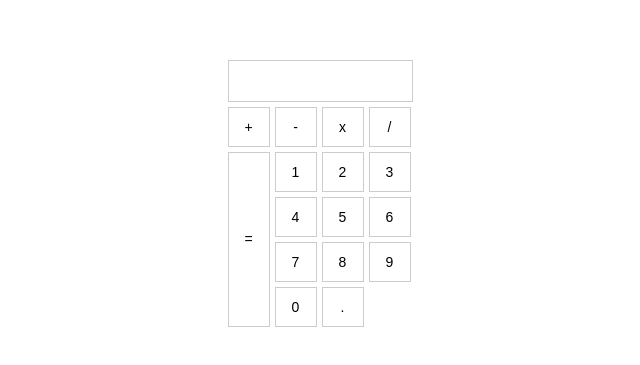
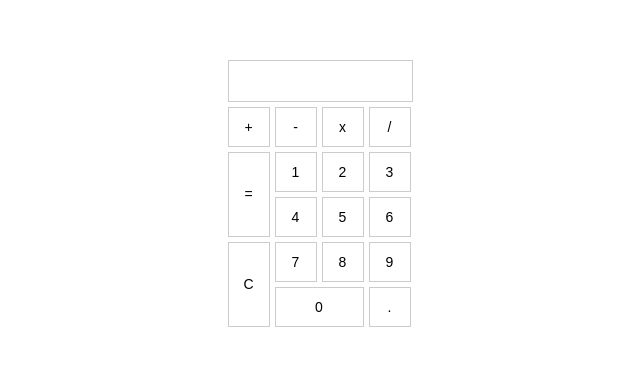
Before and after one commit to qkaxhfms/calculator, a plain HTML site: page index.html in a window 1280 px wide. Shown: the part 207-572 px from the top of the page, 321-961 px from the left. Drawn offline with Linux system fonts and the light colour scheme.

Commit message:
[ Style ] calculator 레이아웃 수정

```diff
--- a/calculator.css
+++ b/calculator.css
@@ -34,16 +34,15 @@ button{
     gap:0.5rem;
 
 }
-.calculator .screen{
+.screen{
     grid-column:1/5;
-
 }
-.btnzZero{
-    grid-column:4/5;
-    width:100%;
+.btnZero{
+    grid-column:2/4;
 }
 .btnResult{
-    grid-row: 3/7;
+    grid-row: 3/5;
 }
-.calculator .btn{
+.btnReset{
+    grid-row: 5/7;
 }
--- a/index.html
+++ b/index.html
@@ -27,6 +27,7 @@
             <button type="button" data-attr="number" class="btn btnNum" value="2">2</button>
             <button type="button" data-attr="number" class="btn btnNum" value="3">3</button>
             <button type="button" data-attr="operator" class="btn btnOperator btnResult" value="=">=</button>
+            <button type="button" data-attr="operator" class="btn btnReset" value="cal">C</button>
 
             <button type="button" data-attr="number" class="btn btnNum" value="4">4</button>
             <button type="button" data-attr="number" class="btn btnNum" value="5">5</button>
```
